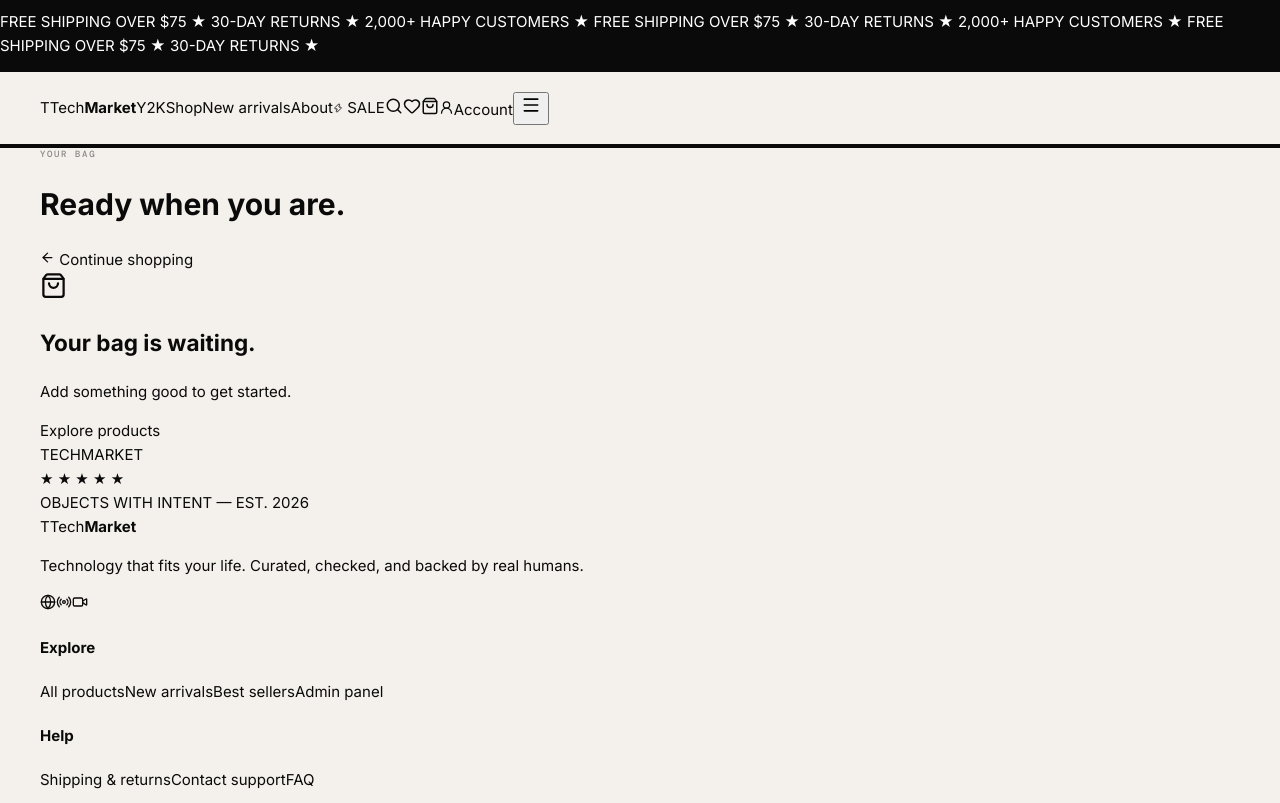
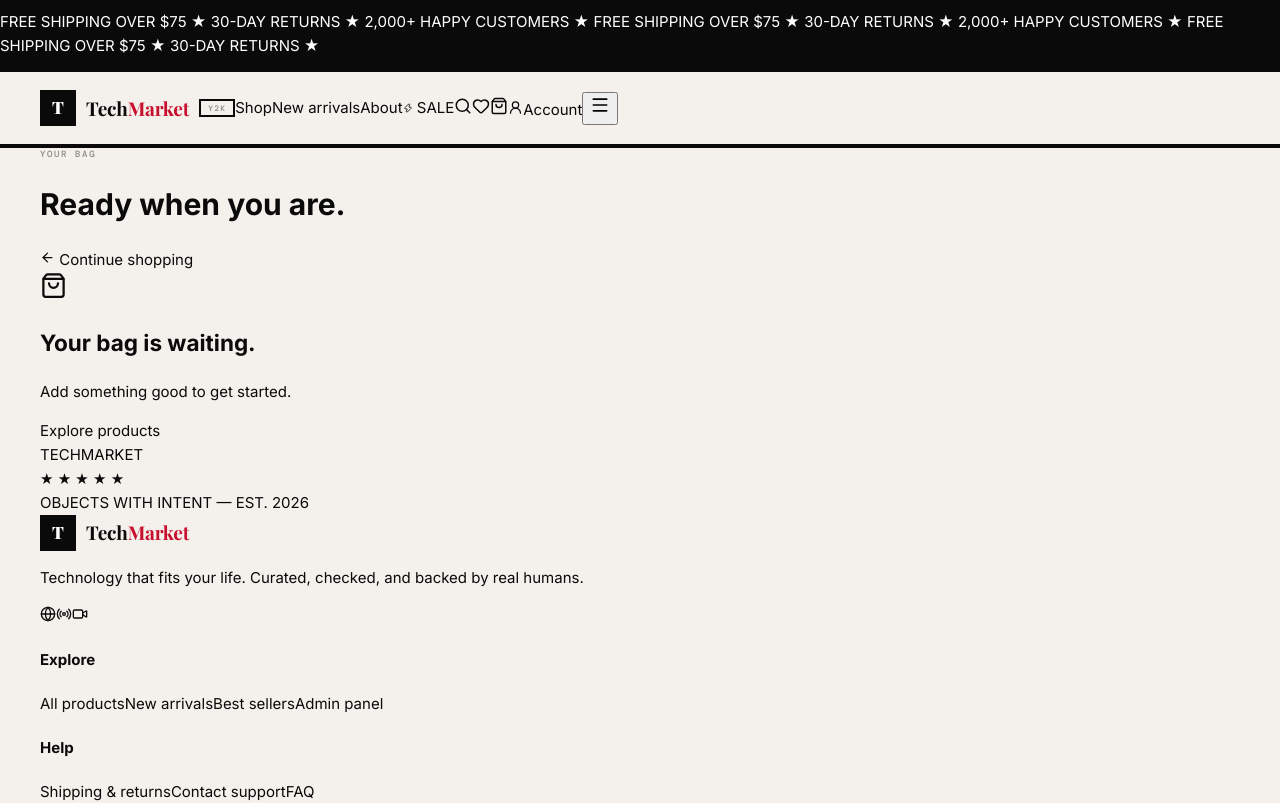
Before and after one commit to emir-ltst/CHALLENGE, a React (Vite) app: page /cart in a window 1280 px wide. Shown: the top 803 px of the page. Built offline with nearby package versions, Linux system fonts and the light colour scheme; a web font is replaced by a local one.

Commit message:
change style

```diff
--- a/src/App.css
+++ b/src/App.css
@@ -58,3 +58,17 @@ img { display:block; max-width:100%; }
 /* ── NAVBAR ── */
 .site-header { position:sticky; top:0; z-index:200; background:var(--cream); border-bottom:var(--bxl); }
 .navbar { display:flex; align-items:center; height:72px; }
+
+.brand { display:inline-flex; align-items:center; gap:10px; flex-shrink:0; transition:opacity .14s; }
+.brand:hover { opacity:.6; }
+.brand-mark { display:grid; place-items:center; width:36px; height:36px; background:var(--ink); color:var(--white); border:var(--bh); font-family:var(--serif); font-weight:900; font-size:17px; flex-shrink:0; }
+.brand-wordmark { font-family:var(--serif); font-weight:700; font-size:19px; color:var(--ink); letter-spacing:-.01em; line-height:1; }
+.brand-wordmark strong { font-style:italic; font-weight:700; color:var(--red); }
+.brand-sticker { font:500 8px var(--mono); background:transparent; border:var(--b); padding:2px 7px; color:var(--ink-40); letter-spacing:.15em; text-transform:uppercase; }
+
+.brand { display:inline-flex; align-items:center; gap:10px; flex-shrink:0; transition:opacity .14s; }
+.brand:hover { opacity:.6; }
+.brand-mark { display:grid; place-items:center; width:36px; height:36px; background:var(--ink); color:var(--white); border:var(--bh); font-family:var(--serif); font-weight:900; font-size:17px; flex-shrink:0; }
+.brand-wordmark { font-family:var(--serif); font-weight:700; font-size:19px; color:var(--ink); letter-spacing:-.01em; line-height:1; }
+.brand-wordmark strong { font-style:italic; font-weight:700; color:var(--red); }
+.brand-sticker { font:500 8px var(--mono); background:transparent; border:var(--b); padding:2px 7px; color:var(--ink-40); letter-spacing:.15em; text-transform:uppercase; }
```
